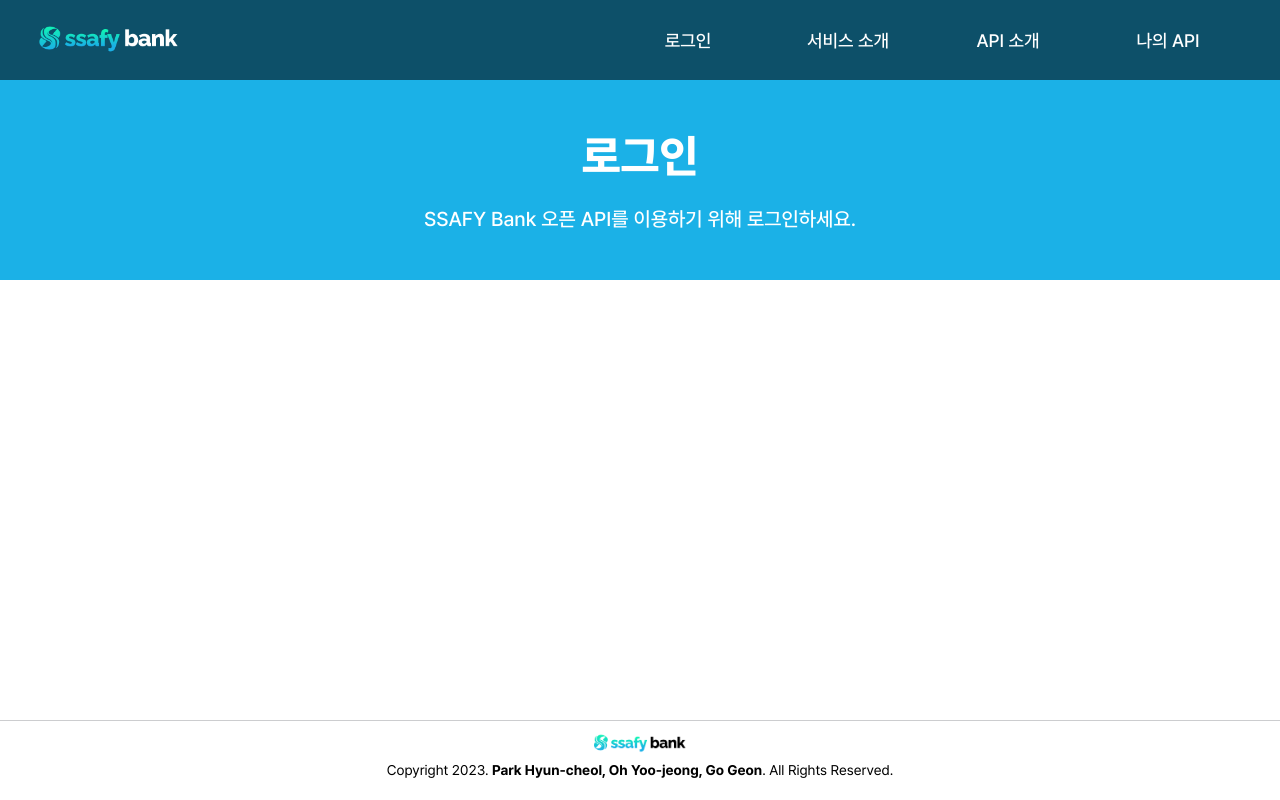
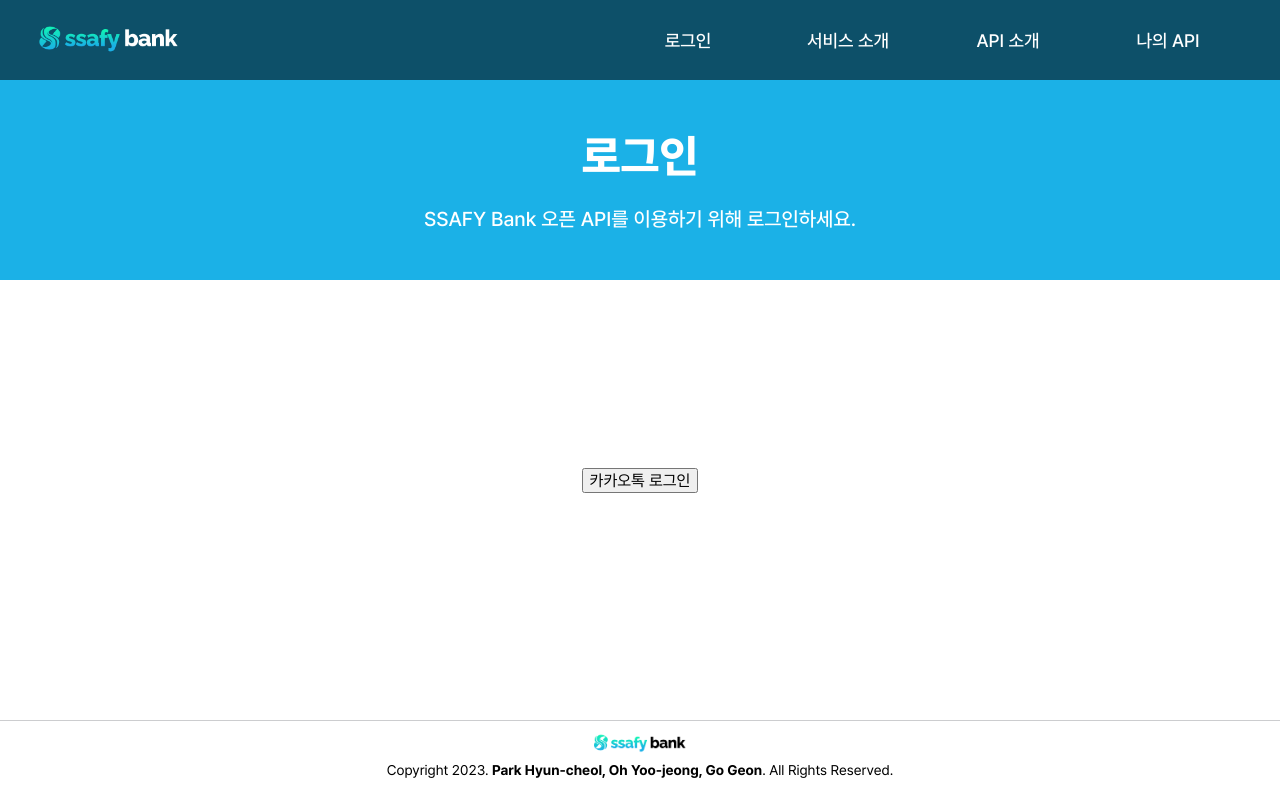
Before and after one commit to SSAFYBANK/SSAFY-Bank-React, a React (Vite) app: page /login in a window 1280 px wide. Built offline with nearby package versions, Linux system fonts and the light colour scheme.

Commit message:
:sparkles: [Feat] Add Login Button

```diff
--- a/src/pages/login/Login.tsx
+++ b/src/pages/login/Login.tsx
@@ -16,7 +16,7 @@ const { primary } = Theme.colors;
 function Login() {
     const { routeTo } = useRouter();
 
-    const handleSignUpClick = () => {
+    const handleLoginClick = () => {
         routeTo("/signup");
     };
 
@@ -27,7 +27,9 @@ function Login() {
                 <TitleWrapper>로그인</TitleWrapper>
                 <DescWrapper>SSAFY Bank 오픈 API를 이용하기 위해 로그인하세요.</DescWrapper>
             </TitleBox>
-            <LoginBox></LoginBox>
+            <LoginBox>
+                <LoginButton onClick={handleLoginClick}>카카오톡 로그인</LoginButton>
+            </LoginBox>
             <Footer />
         </LoginContainer>
     );
@@ -79,6 +81,8 @@ const LoginBox = styled("div")`
     gap: 25px;
 `;
 
+const LoginButton = styled("button")``;
+
 // ----------------------------------------------------------------------------------------------------
 
 /* Export */
```
